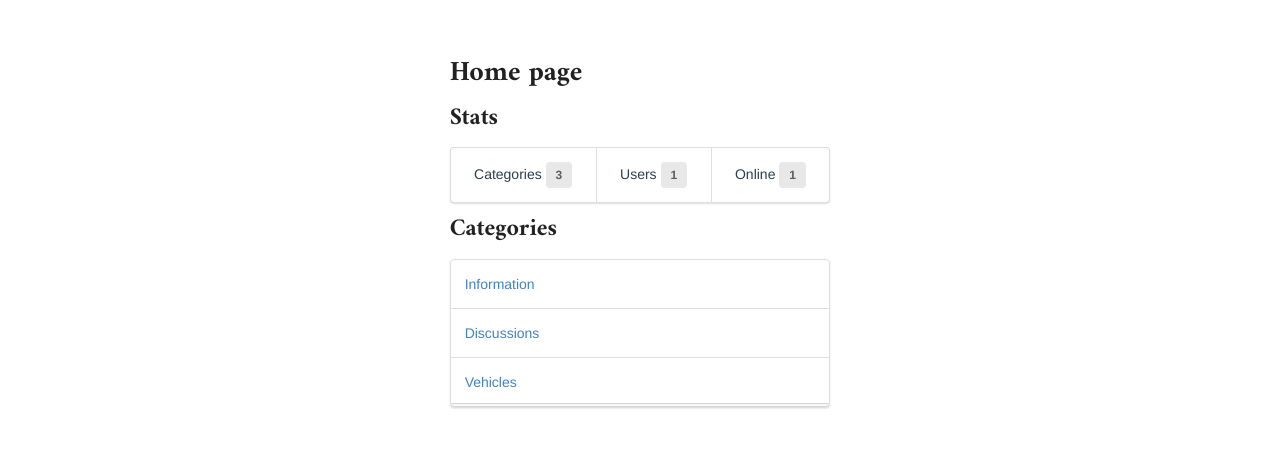
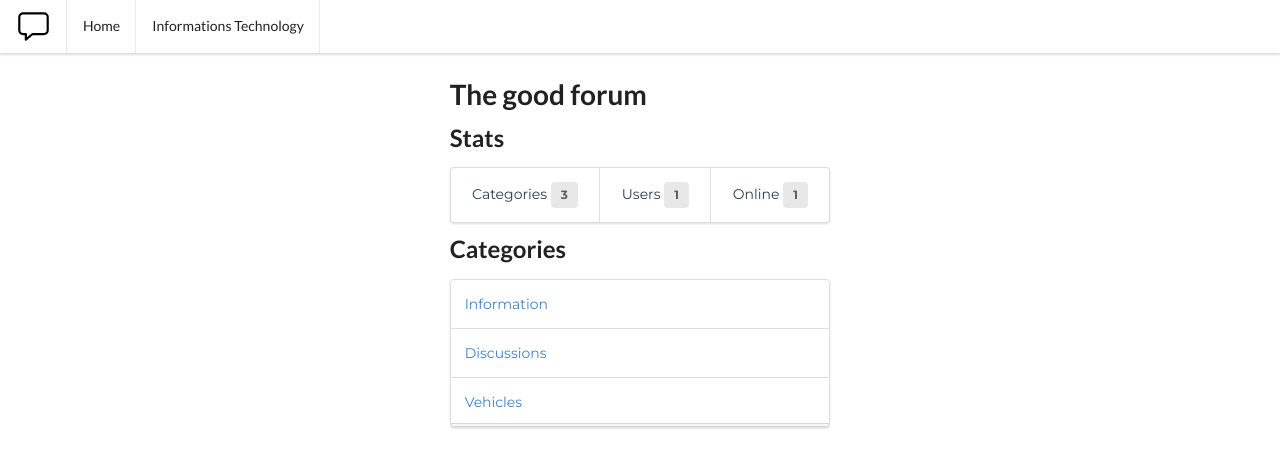
Before and after one commit to PresKhaled/vue-good-forum, a Vue app: page / in a window 1280 px wide. Shown: the top 468 px of the page. Built offline with nearby package versions, Linux system fonts and the light colour scheme.

Commit message:
Add TheNavigationbar component.

```diff
--- a/public/index.html
+++ b/public/index.html
@@ -10,6 +10,7 @@
     <link rel="preconnect" href="https://fonts.googleapis.com">
     <link rel="preconnect" href="https://fonts.gstatic.com" crossorigin>
     <link href="https://fonts.googleapis.com/css2?family=Amiri:ital,wght@0,700;1,400&display=swap" rel="stylesheet">
+    <link href="https://fonts.googleapis.com/css2?family=Montserrat:wght@400;500;700&display=swap" rel="stylesheet">
   </head>
   <body>
     <noscript>
--- a/src/App.vue
+++ b/src/App.vue
@@ -1,17 +1,23 @@
 <template>
   <!-- <Start msg="حفظ الله بلادنا ولغتنا العربية"/> -->
+  <TheNavigationbar />
+  <br>
   <router-view />
 </template>
 
 <script>
+import TheNavigationbar from '@/components/TheNavigationbar'
+
 export default {
-  name: 'App'
+  name: 'App',
+  components: { TheNavigationbar }
 }
 </script>
 
 <style>
 #app {
-  font-family: Avenir, Helvetica, Arial, sans-serif;
+  /* font-family: Avenir, Helvetica, Arial, sans-serif; */
+  font-family: 'Montserrat', sans-serif;
   -webkit-font-smoothing: antialiased;
   -moz-osx-font-smoothing: grayscale;
   text-align: center;
--- a/src/components/PublicationComments.vue
+++ b/src/components/PublicationComments.vue
@@ -45,5 +45,7 @@ export default {
 </script>
 
 <style scoped>
-
+h2 {
+  font-family: 'Amiri', serif !important;
+}
 </style>
--- /dev/null
+++ b/src/components/TheNavigationbar.vue
@@ -0,0 +1,11 @@
+<template>
+  <div>
+    <div class="ui top fixed menu">
+      <div class="item">
+        <img src="svg/chatbox-outline.svg">
+      </div>
+      <router-link :to="{ name: 'Home' }" class="item">Home</router-link>
+      <router-link :to="{ name: 'SubjectShow', params: { category: 'information', subject: 'information-technology' } }" class="item">Informations Technology</router-link>
+    </div>
+  </div>
+</template>
--- a/src/pages/Home.vue
+++ b/src/pages/Home.vue
@@ -1,7 +1,7 @@
 <template>
   <div class="ui grid center aligned">
     <div class="five wide column">
-      <h1 class="ui header left aligned">Home page</h1>
+      <h1 class="ui header left aligned">The good forum</h1>
 
       <div class="row">
         <h2 class="ui header left aligned">Stats</h2>
--- a/src/pages/PublicationShow.vue
+++ b/src/pages/PublicationShow.vue
@@ -40,8 +40,8 @@ export default {
 }
 </script>
 
-<style>
-  .publications, h1, h2 {
+<style scoped>
+  .publications, h1 {
     font-family: 'Amiri', serif !important;
   }
 </style>
```
Also changed, not shown: public/svg/chatbox-outline.svg (added).
